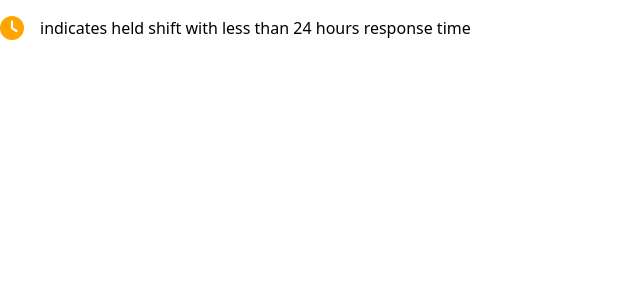
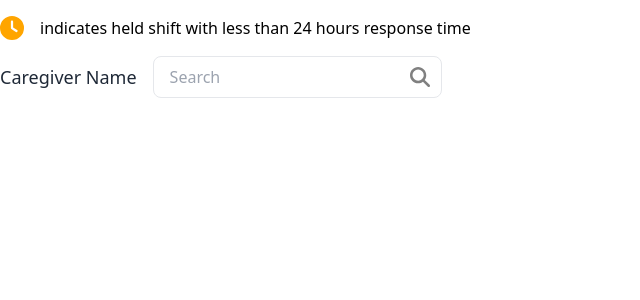
Before and after one commit to yilverdeja/caregiver-admin-dashboard, a React (Vite) app in the folder frontend/: page / in a window 1280 px wide. Shown: the top 300 px of the page, without its empty margins (0-640 px from the left). Built offline with nearby package versions, Linux system fonts and the light colour scheme.

Commit message:
feat: add search bar

```diff
--- a/frontend/src/App.tsx
+++ b/frontend/src/App.tsx
@@ -1,10 +1,15 @@
 import LegendIndicator from './components/LegendIndicator';
+import SearchCaregiver from './components/SearchCaregiver';
 
 function App() {
 	return (
 		<>
 			<LegendIndicator />
-			{/* Search Bar */}
+			<SearchCaregiver
+				onSearch={(searchText) => {
+					console.log(searchText);
+				}}
+			/>
 			{/* Month Cards */}
 		</>
 	);
--- /dev/null
+++ b/frontend/src/components/SearchCaregiver.tsx
@@ -0,0 +1,34 @@
+import { FaMagnifyingGlass } from 'react-icons/fa6';
+
+interface Props {
+	onSearch: (searchText: string) => void;
+}
+
+const SearchCaregiver = ({ onSearch }: Props) => {
+	return (
+		<div className="flex flex-row gap-4 justify-start items-center">
+			<label
+				htmlFor="search"
+				className="block text-lg font-medium text-gray-800"
+			>
+				Caregiver Name
+			</label>
+			<div className="relative text-gray-400 focus-within:text-gray-600 block">
+				<input
+					type="text"
+					name="search"
+					onChange={(event) => onSearch(event?.target.value)}
+					className="pl-4 pr-10 py-2 border rounded-lg placeholder-gray-400 text-gray-800 appearance-none w-full focus:outline-none"
+					placeholder="Search"
+				/>
+				<FaMagnifyingGlass
+					size={20}
+					color="gray"
+					className="pointer-events-none absolute top-1/2 transform -translate-y-1/2 right-3"
+				/>
+			</div>
+		</div>
+	);
+};
+
+export default SearchCaregiver;
```
